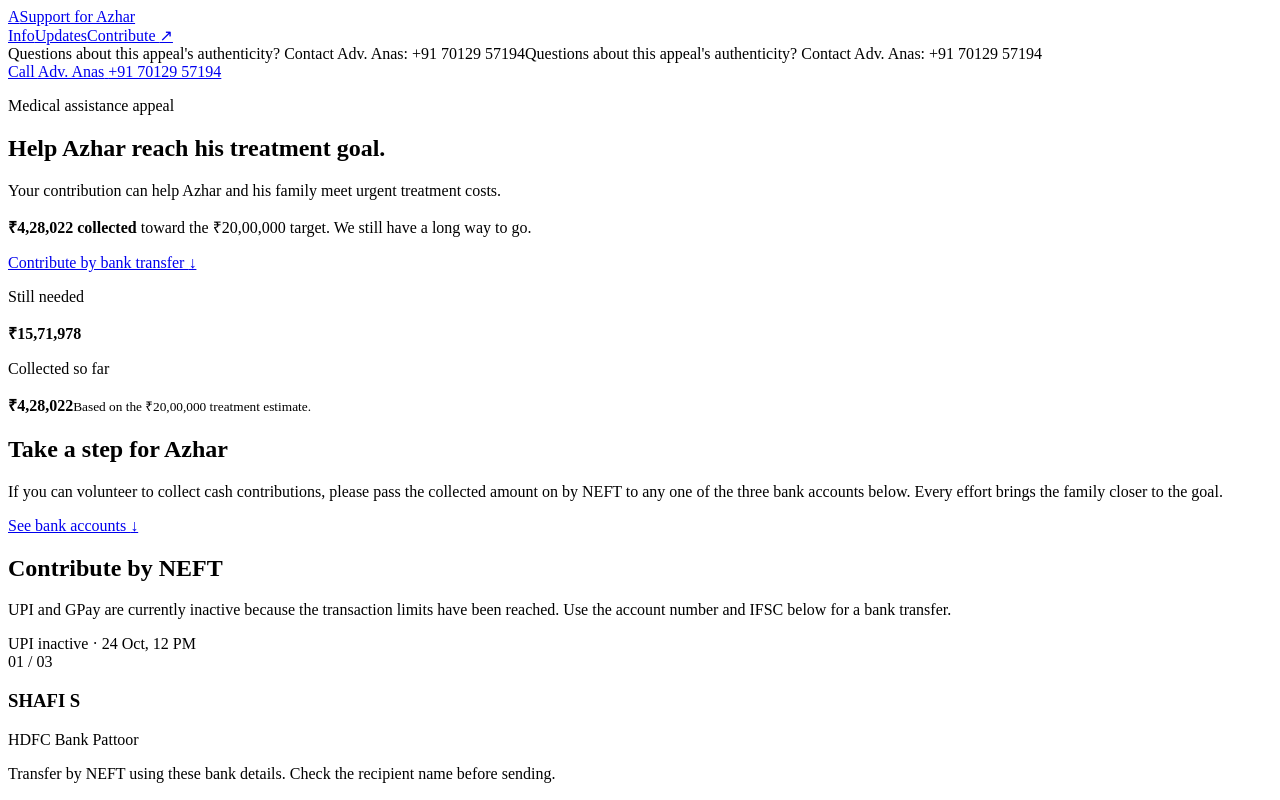
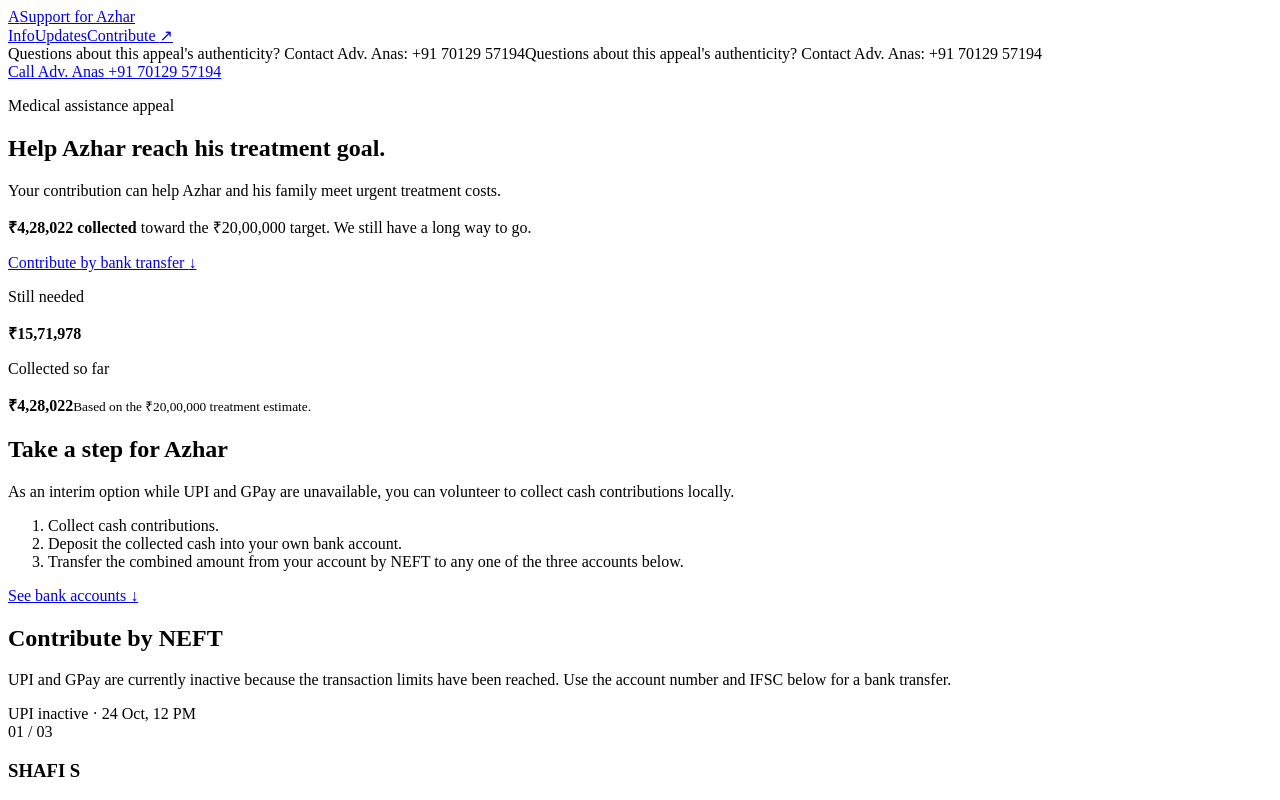
Before and after one commit to stormdotcom/supportazhar, a React (Vite) app: page / in a window 1280 px wide. Shown: the top 800 px of the page. Built offline with nearby package versions, Linux system fonts and the light colour scheme; the HTML template or start-up script is replaced by a standard one.

Commit message:
Update volunteer instructions and poster details for Azhar Shafi appeal

```diff
--- a/data.json
+++ b/data.json
@@ -23,6 +23,21 @@
     "upiStatusReason": "Transaction limits reached",
     "upiStatusAt": "2026-10-24T12:00:00+05:30",
     "bankTransferMethod": "NEFT"
+  },
+  "volunteer": {
+    "heading": "Take a step for Azhar",
+    "intro": "As an interim option while UPI and GPay are unavailable, you can volunteer to collect cash contributions locally.",
+    "steps": [
+      "Collect cash contributions.",
+      "Deposit the collected cash into your own bank account.",
+      "Transfer the combined amount from your account by NEFT to any one of the three accounts below."
+    ],
+    "whatsappText": "During this interim period, volunteers can collect cash contributions, deposit the cash into their own bank account, then transfer the combined amount by NEFT from that account to any one of the accounts below.",
+    "posterLines": [
+      "Collect cash contributions locally for now.",
+      "Deposit the cash into your own bank account.",
+      "Transfer the total by NEFT to any account below."
+    ]
   },
   "accounts": [
     {
--- a/src/pages/HomePage.jsx
+++ b/src/pages/HomePage.jsx
@@ -47,8 +47,11 @@ export default function HomePage() {
 
       <section className="volunteer-section" aria-labelledby="volunteer-title">
         <div>
-          <h2 id="volunteer-title">Take a step for Azhar</h2>
-          <p>If you can volunteer to collect cash contributions, please pass the collected amount on by NEFT to any one of the three bank accounts below. Every effort brings the family closer to the goal.</p>
+          <h2 id="volunteer-title">{appeal.volunteer.heading}</h2>
+          <p>{appeal.volunteer.intro}</p>
+          <ol className="volunteer-steps">
+            {appeal.volunteer.steps.map((step) => <li key={step}>{step}</li>)}
+          </ol>
         </div>
         <Link className="volunteer-link" to="/#contribute">See bank accounts <span aria-hidden="true">↓</span></Link>
       </section>
@@ -99,7 +102,7 @@ export default function HomePage() {
       </section>
 
       <section className="contacts-section" aria-labelledby="contacts-title">
-        <div><h2 id="contacts-title">Reference contacts</h2><p>For questions about the appeal or handing over collected cash, contact the people listed in the supplied reference.</p></div>
+        <div><h2 id="contacts-title">Reference contacts</h2><p>For questions about volunteering or the appeal, contact the people listed in the supplied reference.</p></div>
         <div className="contact-links">
           {appeal.contacts.reference.map((contact) => <a key={contact.tel} href={`tel:${contact.tel}`}>{contact.display}</a>)}
         </div>
--- a/src/styles.css
+++ b/src/styles.css
@@ -61,6 +61,8 @@ h1 { max-width: 720px; margin-bottom: 27px; font-size: clamp(47px, 5.8vw, 84px);
 .volunteer-section > div { max-width: 750px; }
 .volunteer-section h2 { margin: 0 0 10px; font-size: clamp(26px, 3vw, 38px); letter-spacing: -.052em; }
 .volunteer-section p { margin: 0; color: #315a60; line-height: 1.65; font-size: 16px; }
+.volunteer-steps { margin: 13px 0 0; padding-left: 23px; color: #315a60; line-height: 1.65; font-size: 15px; }
+.volunteer-steps li { padding-left: 3px; }
 .volunteer-link { flex: 0 0 auto; min-height: 44px; display: inline-flex; align-items: center; gap: 16px; color: #0b626a; font-size: 14px; font-weight: 700; text-underline-offset: 4px; }
 
 .contribution-section { margin: 0 clamp(15px, 5.3vw, 84px); padding: clamp(29px, 4vw, 52px); border-radius: 16px; background: #fff; box-shadow: 0 23px 65px rgba(14, 76, 80, .07); scroll-margin-top: 20px; }
```
Also changed, not shown: scripts/generate-volunteer-poster.mjs (+9 -10 lines), 4 other files (tests, documents, lock files or other folders).
